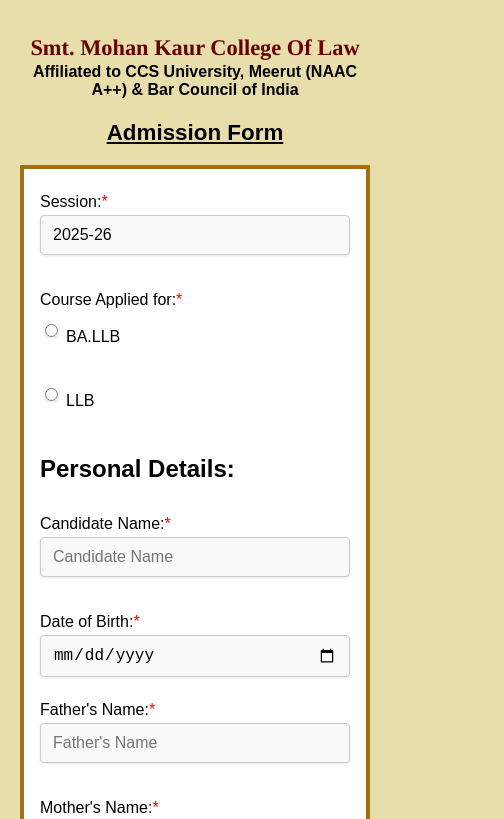
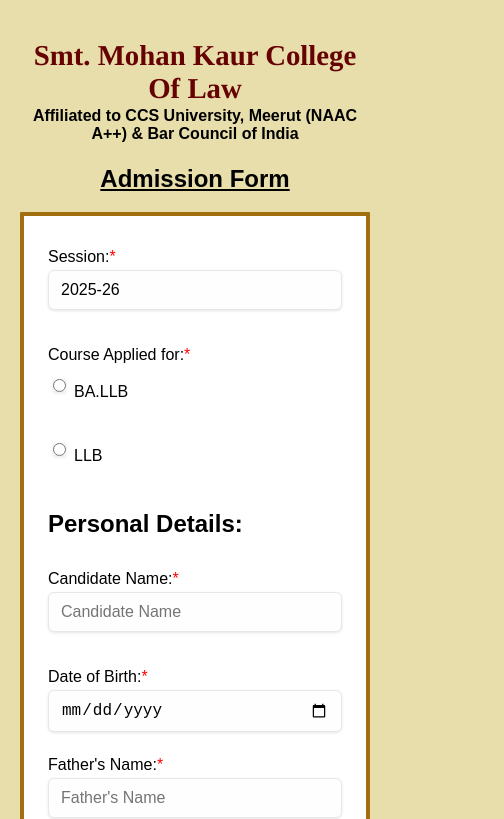
Before and after one commit to AgrawalKusum/Admission_Form_SMKCL, a React (Create React App) app in the folder smkcl_admissionform/: page /admission-form in a window 390 px wide. Shown: the top 819 px of the page, 504 px wide, since content can reach past the window. Built offline with nearby package versions, Linux system fonts and the light colour scheme; no server answers.

Commit message:
ui fixes

```diff
--- a/smkcl_admissionform/src/App.css
+++ b/smkcl_admissionform/src/App.css
@@ -43,15 +43,15 @@
   padding: 10px 12px;
   margin-bottom: 16px;
   box-sizing: border-box;
-  border: 1px solid #ccc;
-  border-radius: 4px;
-  background-color: #f9f9f9;
+  border: 1px solid #e7e7e7;
+  border-radius: 6px;
+  background-color: #fffefe;
   box-shadow: 0 1px 3px rgba(0, 0, 0, 0.1);
   transition: all 0.3s ease;
   font-size: 16px;
 }
-input:focus,
-input:hover,
+input:not([type="checkbox"]):not([type="file"]):focus,
+input:not([type="checkbox"]):not([type="file"]):hover,
 select:focus,
 select:hover,
 textarea:focus,
@@ -176,7 +176,42 @@
   box-shadow: 0 2px 6px rgba(0, 0, 0, 0.15);
 }
 
+@media (max-width: 480px) {
+  form {
+    padding: 12px;
+  }
 
+  .row {
+    flex-direction: column;
+    gap: 10px;
+  }
+
+  .photo-upload {
+    text-align: left;
+    margin-top: 10px;
+  }
+
+  .radio-group {
+    flex-direction: column;
+    align-items: flex-start;
+  }
+
+  h1 {
+    font-size: 1.4rem;
+  }
+
+  h2 {
+    font-size: 1.2rem;
+  }
+
+  input, select, textarea {
+    font-size: 0.9rem;
+  }
+
+  .feild {
+    font-size: 0.9rem;
+  }
+}
 
 @media (max-width: 768px) {
   form {
@@ -210,6 +245,27 @@
     font-size: 1rem;
   }
 }
+@media (max-width: 1024px) {
+  form {
+    padding: 24px;
+  }
+
+  h1 {
+    font-size: 1.8rem;
+  }
+
+  h2 {
+    font-size: 1.5rem;
+  }
+
+  input, select, textarea {
+    font-size: 1.1rem;
+  }
+
+  .feild {
+    font-size: 1.1rem;
+  }
+}
 
 @media print {
   body * {
```
